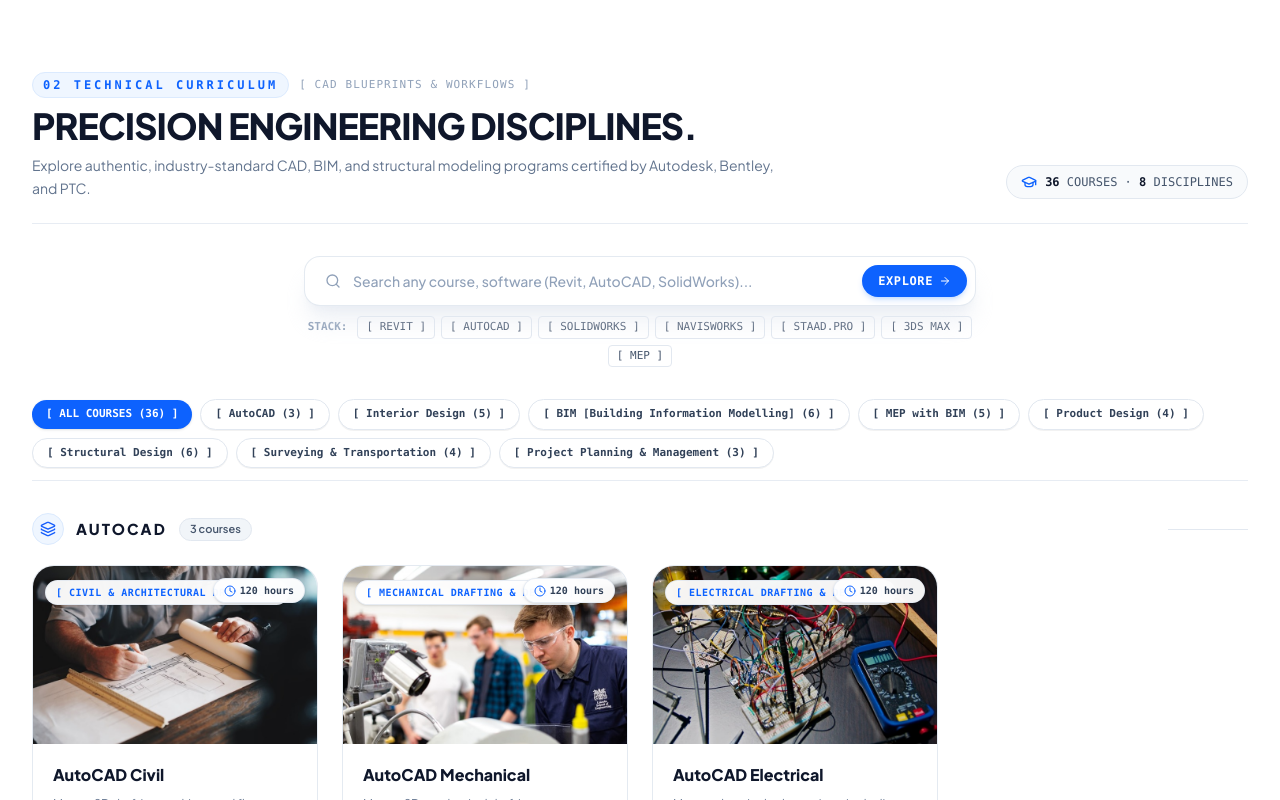
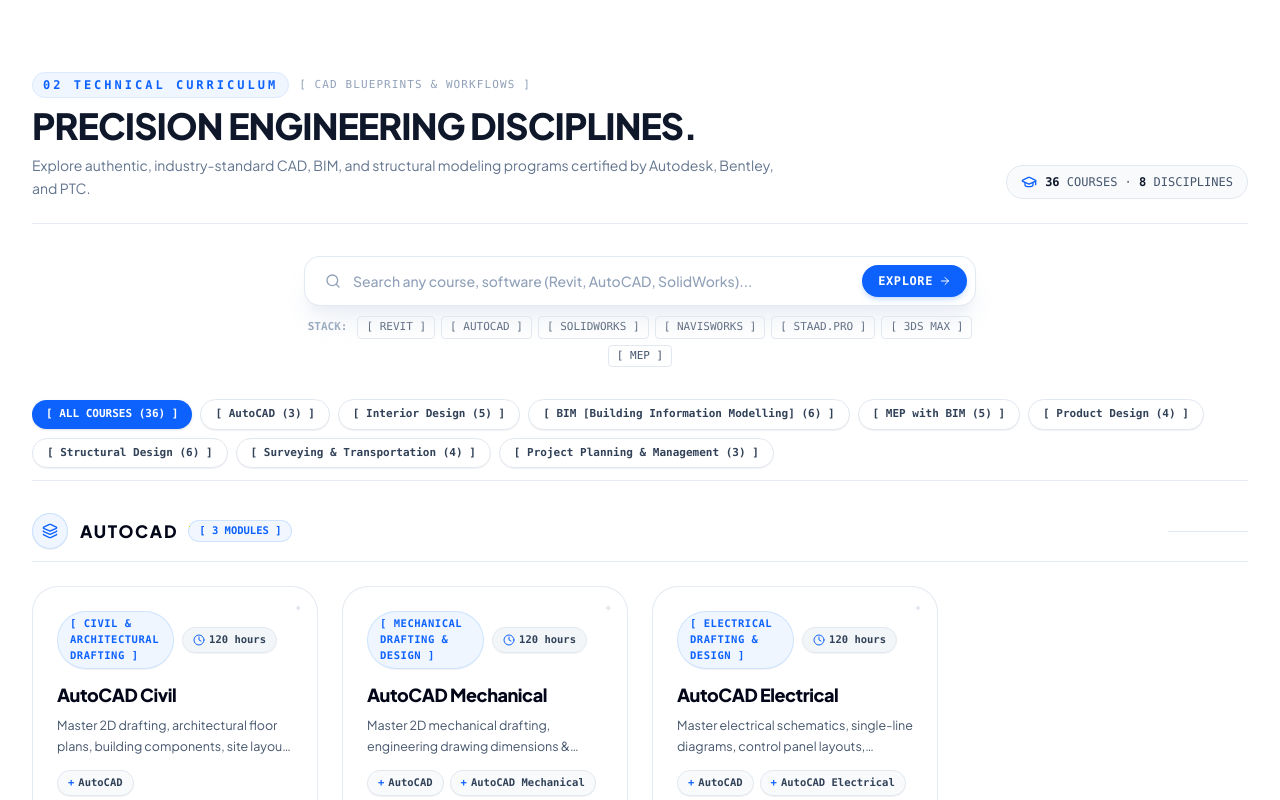
Before and after one commit to shehalmalik-commits/CADD, a React (Vite) app: page / in a window 1280 px wide. Shown: the part 2000-2800 px from the top of the page. Built offline with nearby package versions, Linux system fonts and the light colour scheme; a web font is replaced by a local one.

Commit message:
feat(courses): redesign course cards into pristine architectural bento model without stock photos

```diff
--- a/src/components/Features.jsx
+++ b/src/components/Features.jsx
@@ -1022,8 +1022,8 @@
   return { inCatalogue: true, discipline, course };
 }
 
-// High-tech, structured course card matching the reference design model with
-// monospace status chips, clear hierarchy, bracketed software tags, and interactive syllabus trigger.
+// High-Tech Architectural Bento Course Card matching the Reference Model (media_1789025327103.jpg)
+// Features pristine white cards, monospace technical badges, '+' software tags, and electric blue action triggers.
 function CourseTile({ item, onSelectCourse }) {
   const toolsList = item.tools ? item.tools.split('·').map((t) => t.trim()).filter(Boolean) : [];
 
@@ -1039,79 +1039,72 @@
         }
       }}
       aria-label={`${item.title} — view syllabus`}
-      className="group relative flex flex-col w-full rounded-[22px] overflow-hidden border border-slate-200/90 bg-white hover:border-[#0D62FE] text-left cursor-pointer transition-all duration-300 hover:-translate-y-1.5 hover:shadow-2xl hover:shadow-blue-500/10 focus:outline-none focus-visible:ring-2 focus-visible:ring-[#0D62FE]"
+      className="group relative flex flex-col justify-between w-full rounded-[26px] bg-white border border-slate-200/90 hover:border-[#0D62FE] text-left cursor-pointer transition-all duration-300 hover:-translate-y-1.5 hover:shadow-[0_22px_50px_rgba(13,98,254,0.12)] focus:outline-none focus-visible:ring-2 focus-visible:ring-[#0D62FE] p-5 sm:p-6 min-h-[310px] sm:min-h-[330px] select-none overflow-hidden"
     >
-      {/* 16:10 Media Container */}
-      <div className="relative w-full aspect-[16/10] overflow-hidden bg-slate-100 shrink-0">
-        <img
-          src={item.img}
-          alt={item.title}
-          loading="lazy"
-          onError={(e) => {
-            e.currentTarget.onerror = null;
-            e.currentTarget.src = '/images/cad_bim_hero_bg.jpg';
-          }}
-          className="w-full h-full object-cover object-center group-hover:scale-105 transition-transform duration-500 ease-out"
-        />
-
-        {/* Floating Category Pill */}
-        <div className="absolute top-3 left-3 z-10">
-          <span className="inline-flex items-center px-2.5 py-1 rounded-md bg-white/95 backdrop-blur-md border border-slate-200/80 font-mono text-[10px] font-bold text-[#0D62FE] uppercase tracking-wider shadow-sm">
-            [ {item.category} ]
+      {/* Decorative Technical Corner Crosshair */}
+      <div className="absolute top-3.5 right-4 font-mono text-[9.5px] text-slate-300 group-hover:text-blue-300 transition-colors pointer-events-none">
+        +
+      </div>
+
+      <div>
+        {/* Top Header Row: Category Badge + Duration Pill */}
+        <div className="flex items-center justify-between gap-2 mb-3.5 pr-4">
+          <span className="inline-flex items-center px-3 py-1 rounded-full bg-blue-50/90 border border-blue-200/70 font-mono text-[10px] sm:text-[10.5px] font-bold text-[#0D62FE] uppercase tracking-wider shadow-2xs">
+            [ {item.category || item.discipline} ]
           </span>
-        </div>
-
-        {/* Floating Duration Pill */}
+
           {item.duration && (
-          <div className="absolute top-3 right-3 z-10">
-            <span className="inline-flex items-center gap-1 px-2.5 py-1 rounded-md bg-white/95 backdrop-blur-md border border-slate-200/80 font-mono text-[10px] font-semibold text-slate-700 shadow-sm">
+            <span className="inline-flex items-center gap-1 px-2.5 py-1 rounded-md bg-slate-100/90 border border-slate-200 font-mono text-[10px] sm:text-[10.5px] font-semibold text-slate-700 shadow-2xs shrink-0">
               <Clock className="w-3 h-3 text-[#0D62FE]" />
               {item.duration}
             </span>
-          </div>
           )}
         </div>
 
-      {/* Card Body */}
-      <div className="p-4 sm:p-5 flex flex-col flex-1 justify-between gap-3 bg-white">
-        <div className="space-y-2">
-          <h4 className="text-[15px] sm:text-[16px] font-extrabold text-slate-900 group-hover:text-[#0D62FE] transition-colors leading-snug line-clamp-2">
+        {/* Course Title */}
+        <h4 className="text-[17px] sm:text-[18px] font-black text-slate-950 group-hover:text-[#0D62FE] transition-colors leading-snug tracking-tight">
           {item.title}
         </h4>
 
-          <p className="text-[12px] text-slate-500 font-normal leading-relaxed line-clamp-2">
+        {/* Course Description */}
+        <p className="text-xs sm:text-[12.5px] text-slate-600 font-normal leading-relaxed line-clamp-2 mt-2">
           {item.description}
         </p>
 
-          {/* Software Tools Pills */}
+        {/* Software & Module Tags with '+' prefix (Matching Reference Image) */}
         {toolsList.length > 0 && (
-            <div className="flex flex-wrap items-center gap-1.5 pt-1.5 font-mono">
-              {toolsList.slice(0, 3).map((tool, idx) => (
+          <div className="flex flex-wrap items-center gap-1.5 pt-3.5 font-mono">
+            {toolsList.slice(0, 4).map((tool, idx) => (
               <span
                 key={idx}
-                  className="text-[10px] font-medium text-slate-600 bg-slate-50 border border-slate-200 px-2 py-0.5 rounded"
+                className="text-[10px] sm:text-[10.5px] font-bold text-slate-700 bg-slate-50 group-hover:bg-blue-50/60 border border-slate-200 group-hover:border-blue-200 px-2.5 py-1 rounded-lg transition-colors flex items-center gap-1 shadow-2xs"
               >
-                  [ {tool} ]
+                <span className="text-[#0D62FE] font-black">+</span>
+                <span>{tool}</span>
               </span>
             ))}
-              {toolsList.length > 3 && (
-                <span className="text-[10px] font-medium text-slate-400">
-                  +{toolsList.length - 3}
+            {toolsList.length > 4 && (
+              <span className="text-[10px] font-bold text-slate-400 font-mono px-1">
+                +{toolsList.length - 4}
               </span>
             )}
           </div>
         )}
       </div>
 
-        {/* Card Footer: Certification & CTA */}
-        <div className="pt-3 mt-1 border-t border-slate-100 flex items-center justify-between text-xs">
-          <span className="inline-flex items-center gap-1 text-[11px] font-mono font-semibold text-emerald-600">
-            <CheckCircle2 className="w-3.5 h-3.5" /> CERTIFIED
+      {/* Card Footer: Live Verification & Electric Blue Syllabus Button */}
+      <div className="pt-3.5 mt-4 border-t border-slate-100 flex items-center justify-between gap-2">
+        <div className="flex items-center gap-1.5 text-[11px] font-mono font-bold text-emerald-700">
+          <span className="relative flex h-2 w-2">
+            <span className="animate-ping absolute inline-flex h-full w-full rounded-full bg-emerald-400 opacity-75"></span>
+            <span className="relative inline-flex rounded-full h-2 w-2 bg-emerald-500"></span>
           </span>
-
-          <span className="inline-flex items-center gap-1.5 px-3 py-1 rounded-lg bg-blue-50 group-hover:bg-[#0D62FE] text-[#0D62FE] group-hover:text-white font-mono text-[11px] font-bold uppercase tracking-wider transition-all">
-            SYLLABUS <ArrowRight className="w-3.5 h-3.5 group-hover:translate-x-0.5 transition-transform" />
-          </span>
+          <span>GOVT CERTIFIED</span>
+        </div>
+
+        <div className="inline-flex items-center gap-2 px-3.5 py-2 rounded-xl bg-[#0D62FE] group-hover:bg-[#0052FF] text-white font-mono text-[11px] font-bold uppercase tracking-wider shadow-sm group-hover:shadow-md group-hover:shadow-blue-500/25 transition-all">
+          <span>SYLLABUS</span>
+          <ArrowUpRight className="w-3.5 h-3.5 group-hover:translate-x-0.5 group-hover:-translate-y-0.5 transition-transform" />
         </div>
       </div>
     </div>
@@ -1464,17 +1457,19 @@
               return (
                 <div key={group.name} id={`discipline-${group.shortName.toLowerCase().replace(/[^a-z0-9]+/g, '-')}`}>
                   {/* Discipline Group Header */}
-                  <div className="flex flex-wrap items-center justify-between gap-x-3 gap-y-2 mb-5">
-                    <div className="flex items-center gap-2.5 sm:gap-3 min-w-0">
-                      <div className="w-8 h-8 rounded-lg bg-blue-50 border border-blue-100 flex items-center justify-center shrink-0">
-                        <Layers className="w-4 h-4 text-blue-600" />
-                      </div>
-                      <h3 className="text-[14px] sm:text-[15px] font-extrabold text-slate-900 uppercase tracking-[0.14em] truncate">
+                  <div className="flex flex-wrap items-center justify-between gap-x-4 gap-y-3 mb-6 pb-3 border-b border-slate-200/90">
+                    <div className="flex items-center gap-3 min-w-0">
+                      <div className="w-9 h-9 rounded-xl bg-blue-50 border border-blue-200/80 flex items-center justify-center shrink-0 shadow-2xs">
+                        <Layers className="w-4 h-4 text-[#0D62FE]" />
+                      </div>
+                      <div className="flex items-center gap-2.5 flex-wrap">
+                        <h3 className="text-[15px] sm:text-[17px] font-black text-slate-950 uppercase tracking-[0.1em] truncate">
                           {group.name}
                         </h3>
-                      <span className="text-[11px] font-semibold text-slate-600 px-2.5 py-0.5 rounded-full bg-slate-100 border border-slate-200 shrink-0">
-                        {group.courses.length} course{group.courses.length === 1 ? '' : 's'}
+                        <span className="font-mono text-[10.5px] font-bold text-[#0D62FE] px-2.5 py-0.5 rounded-md bg-blue-50/80 border border-blue-200/70 shrink-0">
+                          [ {group.courses.length} MODULES ]
                         </span>
+                      </div>
                     </div>
 
                     {/* Header quick toggle */}
@@ -1483,13 +1478,13 @@
                         <button
                           type="button"
                           onClick={() => toggleExpandDiscipline(group.name)}
-                          className="inline-flex items-center gap-1.5 text-xs font-bold text-blue-600 hover:text-blue-700 px-3 py-1 rounded-full bg-white hover:bg-slate-50 border border-slate-200 transition-all cursor-pointer shadow-2xs"
+                          className="inline-flex items-center gap-1.5 text-xs font-mono font-bold text-[#0D62FE] hover:text-[#0052FF] px-3.5 py-1.5 rounded-full bg-white hover:bg-slate-50 border border-slate-200 transition-all cursor-pointer shadow-2xs"
                         >
-                          <span>{isExpanded ? 'Show Less' : `View All (${group.courses.length})`}</span>
+                          <span>{isExpanded ? 'SHOW LESS' : `VIEW ALL (${group.courses.length})`}</span>
                           {isExpanded ? (
-                            <ChevronUp className="w-3.5 h-3.5 text-blue-600" />
+                            <ChevronUp className="w-3.5 h-3.5 text-[#0D62FE]" />
                           ) : (
-                            <ChevronDown className="w-3.5 h-3.5 text-blue-600" />
+                            <ChevronDown className="w-3.5 h-3.5 text-[#0D62FE]" />
                           )}
                         </button>
                       )}
```
Lines whose indentation alone changed are shown as unchanged.
